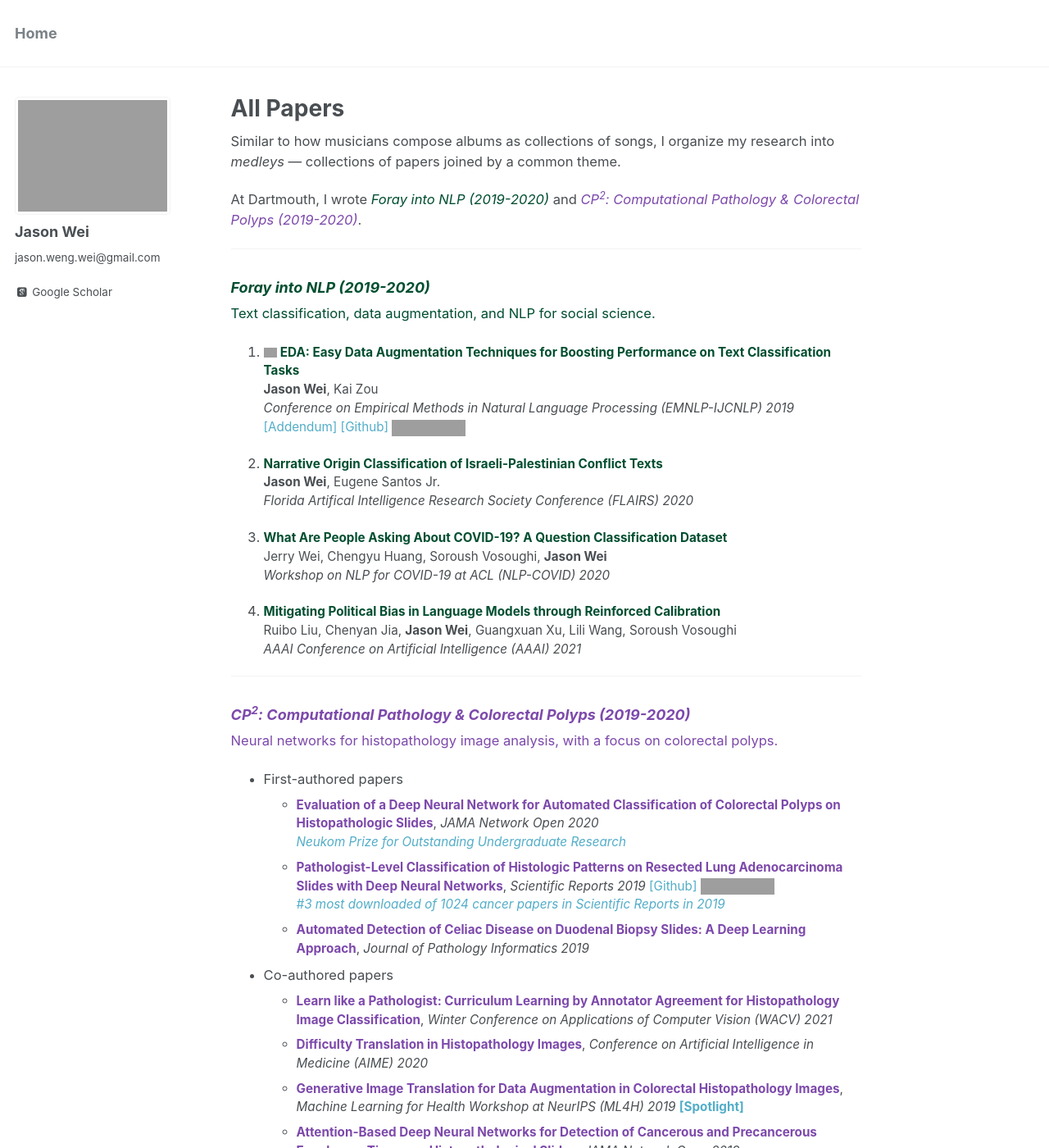
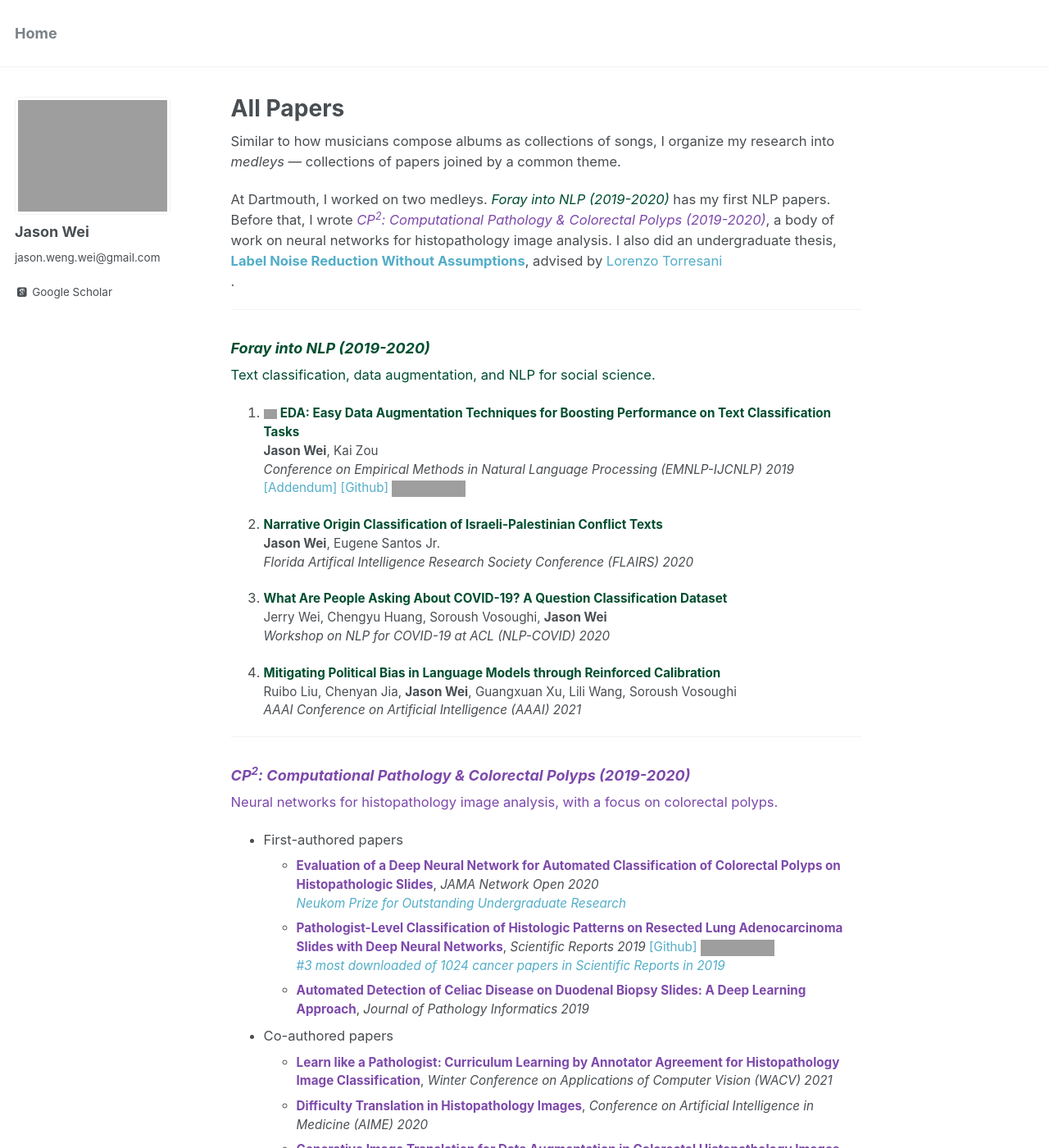
Before and after one commit to jasonwei20/jasonwei20.github.io, a Jekyll site: the page built from _pages/all_papers.md, in a window 1280 px wide and 1400 px high. Shown: the whole window at 82% size. Built offline with Jekyll 4.4.1, drawn with Linux system fonts in a browser that asks for light colours; some web fonts are replaced; some of the changed text lies outside the part shown; grey boxes are pictures that could not be loaded.

Commit message:
fix all papers

```diff
--- a/_pages/all_papers.md
+++ b/_pages/all_papers.md
@@ -8,7 +8,10 @@
 
 Similar to how musicians compose albums as collections of songs, I organize my research into *medleys* — collections of papers joined by a common theme.
 
-At Dartmouth, I wrote [<span style="color:#004E30">*Foray into NLP (2019-2020)*</span>](#foray) and [<span style="color:#7d49ab"> *CP<sup>2</sup>: Computational Pathology & Colorectal Polyps (2019-2020)*</span>](#cp2).
+At Dartmouth, I worked on two medleys.
+[<span style="color:#004E30">*Foray into NLP (2019-2020)*</span>](#foray) has my first NLP papers.
+Before that, I wrote [<span style="color:#7d49ab"> *CP<sup>2</sup>: Computational Pathology & Colorectal Polyps (2019-2020)*</span>](#cp2), a body of work on neural networks for histopathology image analysis.
+I also did an undergraduate thesis, <a href="https://digitalcommons.dartmouth.edu/senior_theses/164/" target="_blank"><b>Label Noise Reduction Without Assumptions</b></a>, advised by <a href="https://www.cs.dartmouth.edu/~lorenzo/home.html" target="_blank">Lorenzo Torresani</a> <br>.
 
 ------
 
@@ -65,16 +68,6 @@
 
 ------
 
-### <span style="color:#fa8072"> *Singles* </span>
-
-1. <a href="https://www.cs.dartmouth.edu/~trdata/reports/TR2020-899.pdf" style="color:#fa8072" target="_blank"><b>Label Noise Reduction Without Assumptions</b></a>
-**Jason Wei**
-*Undergraduate Thesis 2020*
-Advisor: <a href="https://www.cs.dartmouth.edu/~lorenzo/home.html" style="color:#fa8072" target="_blank">Lorenzo Torresani</a> <br>
-
-
-------
-
 <a href="https://jasonwei20.github.io/writing_tips/" style="color:navy">Tips</a> for writing papers.
 <a href="https://jasonwei20.github.io/notes/" style="color:navy">Notes</a> on papers I've read.
 My research <a href="https://jasonwei20.github.io/research_values/" style="color:navy">values</a>.
```
